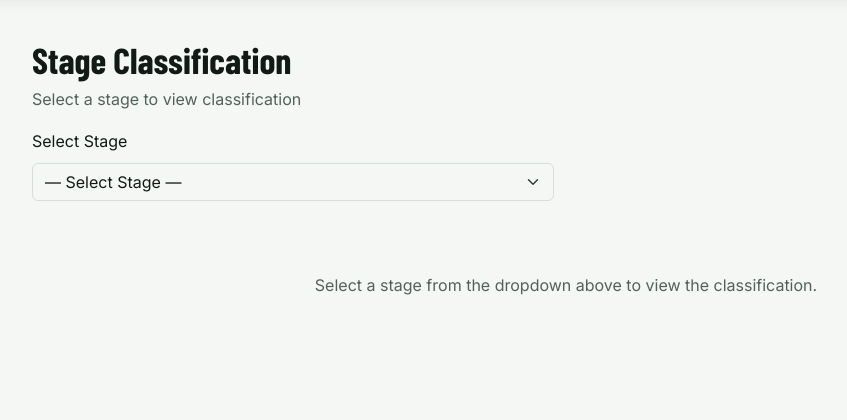
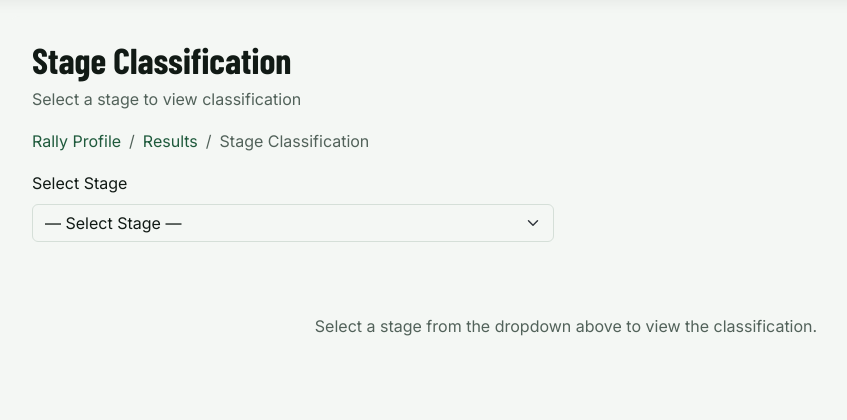
Before and after one commit to Rallying-Is-Life/App-FrontEnd, an ASP.NET Core app: page /StageClassification in a window 1280 px wide. Shown: the part 63-483 px from the top of the page, without its empty margins (74-921 px from the left). Run offline with ASP.NET Core 8, Linux system fonts and the light colour scheme; style sheets or scripts are compiled from the project's sources; some libraries are stand-ins or nearby versions.

Commit message:
FEATURE: Add breadcrumb navigation to StageClassification page

```diff
--- a/Pages/StageClassification.cshtml
+++ b/Pages/StageClassification.cshtml
@@ -38,6 +38,15 @@
         <h2>Stage Classification</h2>
         <p class="text-muted">Select a stage to view classification @(hasClassFilter ? $"— Class: {Model.ClassId}" : "")</p>
     }
+
+    <!-- Breadcrumb navigation -->
+    <nav aria-label="breadcrumb" class="mb-3">
+        <ol class="breadcrumb bg-transparent mb-0 p-0">
+            <li class="breadcrumb-item"><a href="/RallyProfile?id=@Model.RallyRowKey">Rally Profile</a></li>
+            <li class="breadcrumb-item"><a href="/Leaderboard?id=@Model.RallyRowKey">Results</a></li>
+            <li class="breadcrumb-item active" aria-current="page">Stage Classification</li>
+        </ol>
+    </nav>
 
     <div class="row mb-4">
         <div class="col-md-6">
```
